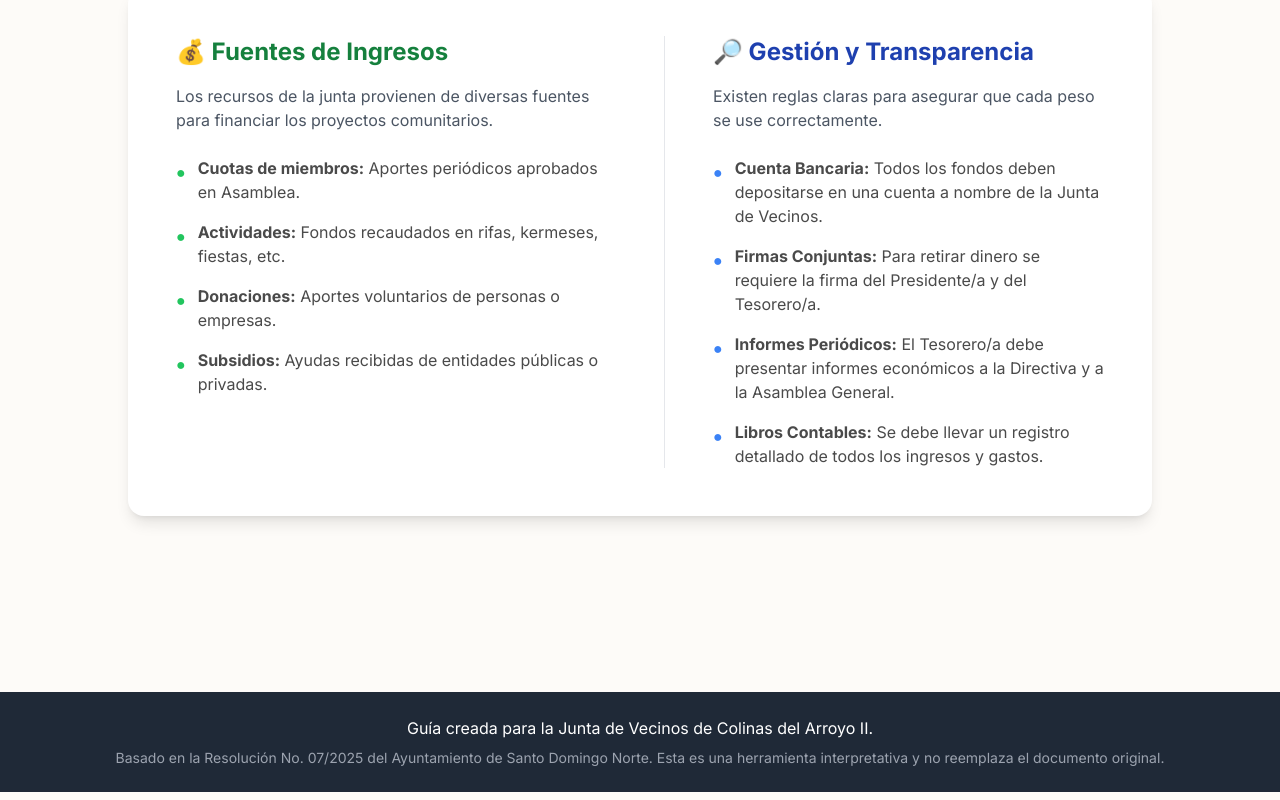
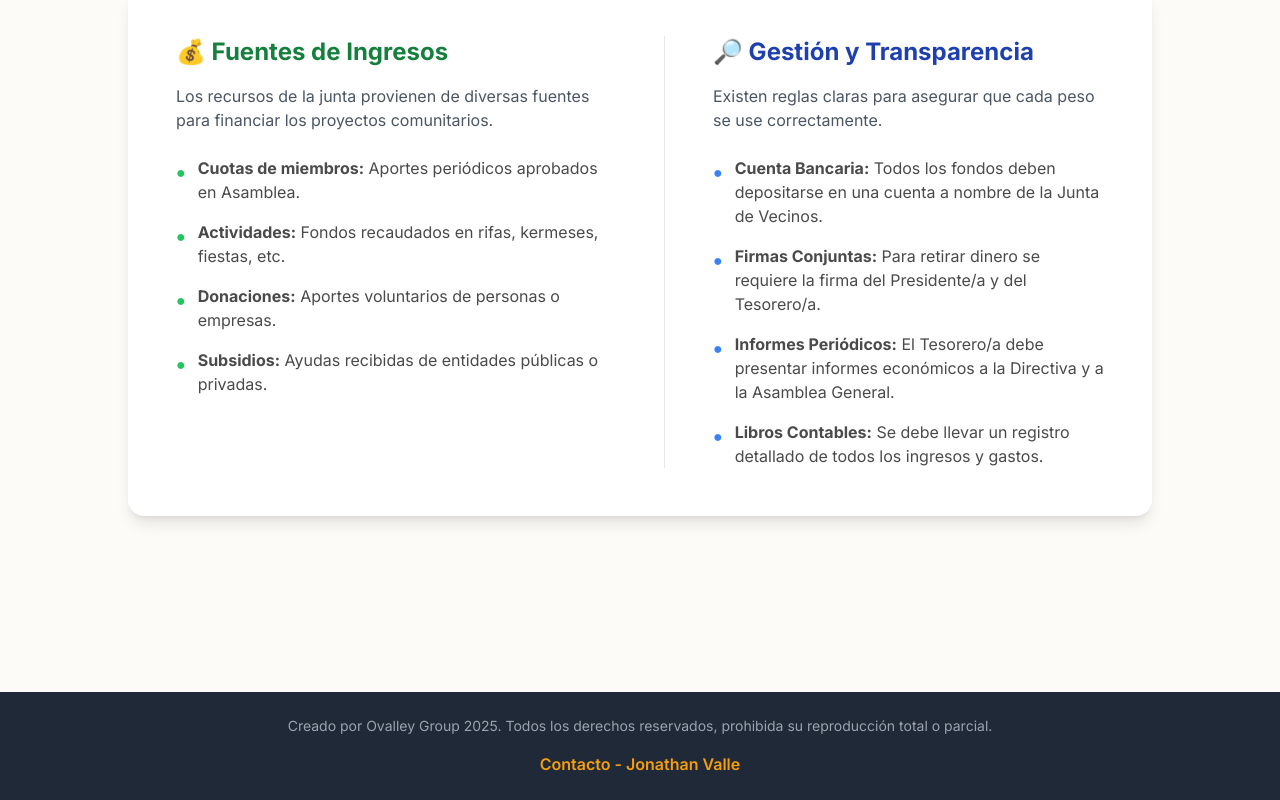
Before and after one commit to jovalleyz/reglamentoayuntamiento, a plain HTML site: page index.html in a window 1280 px wide. Shown: the part 4244-5044 px from the top of the page. Drawn offline with nearby package versions, Linux system fonts and the light colour scheme.

Commit message:
Update index.html

```diff
--- a/index.html
+++ b/index.html
@@ -342,8 +342,12 @@
 
     <footer class="bg-gray-800 text-white mt-16">
         <div class="container mx-auto py-6 px-4 sm:px-6 lg:px-8 text-center">
-            <p>Guía creada para la Junta de Vecinos de Colinas del Arroyo II.</p>
-            <p class="text-sm text-gray-400 mt-2">Basado en la Resolución No. 07/2025 del Ayuntamiento de Santo Domingo Norte. Esta es una herramienta interpretativa y no reemplaza el documento original.</p>
+            <p class="text-sm text-gray-400">Creado por Ovalley Group 2025. Todos los derechos reservados, prohibida su reproducción total o parcial.</p>
+            <div class="mt-4">
+                <a href="https://wa.me/18295341802" target="_blank" rel="noopener noreferrer" class="text-amber-500 hover:text-amber-400 font-semibold transition-colors">
+                    Contacto - Jonathan Valle
+                </a>
+            </div>
         </div>
     </footer>
 
```
